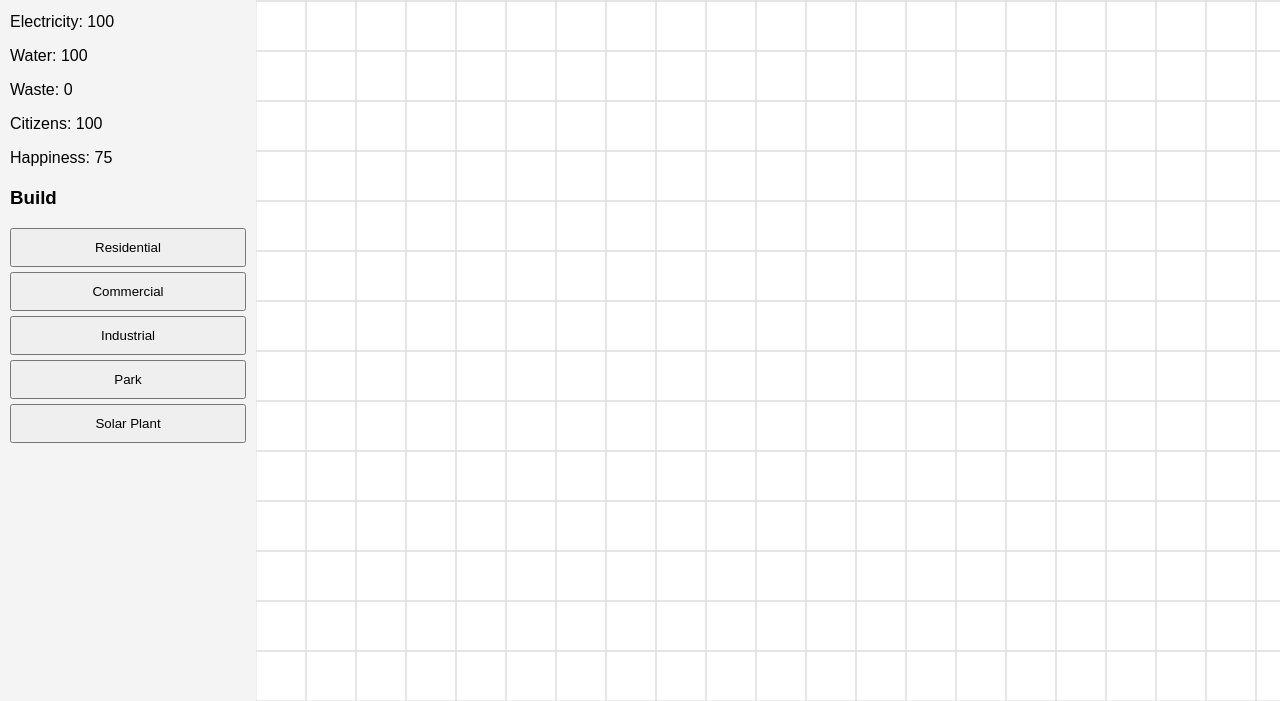
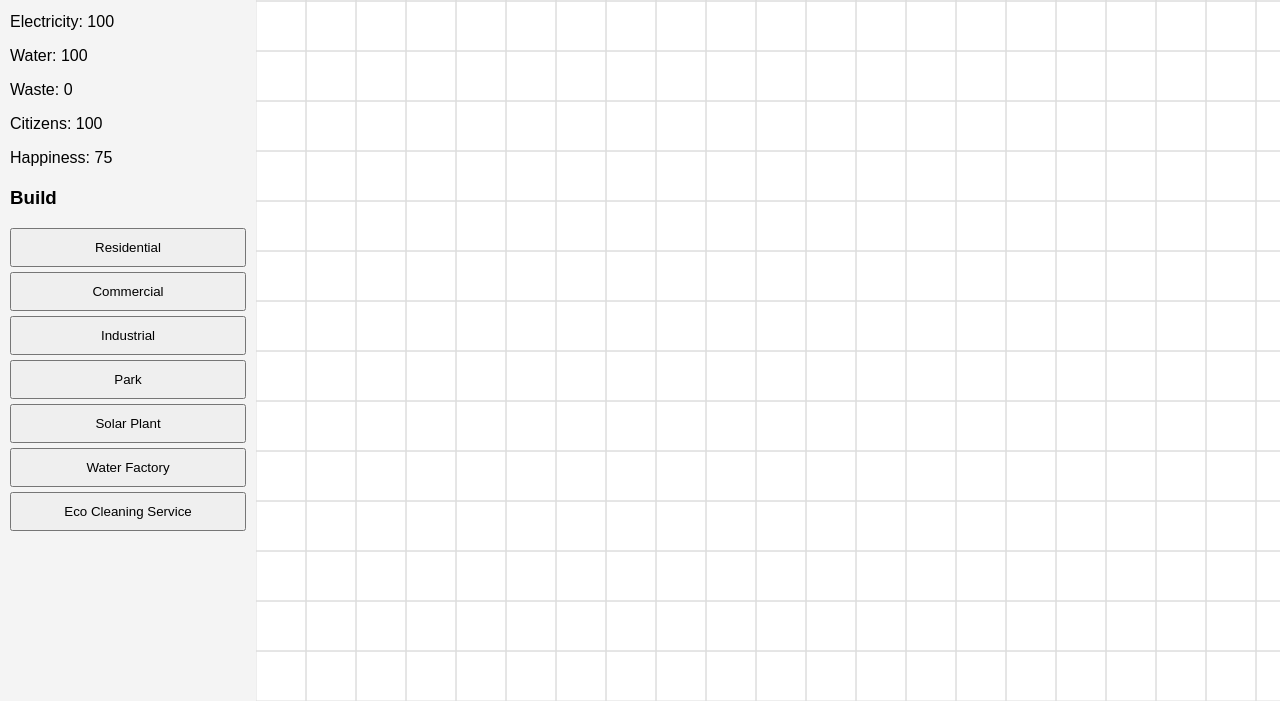
Before and after one commit to largefort/EcoCity, a plain HTML site: page index.html in a window 1280 px wide. Shown: the part 99-800 px from the top of the page. Drawn offline with Linux system fonts and the light colour scheme.

Commit message:
Update index.html

```diff
--- a/index.html
+++ b/index.html
@@ -25,6 +25,8 @@
                 <button data-type="industrial">Industrial</button>
                 <button data-type="park">Park</button>
                 <button data-type="solarPlant">Solar Plant</button>
+                <button data-type="waterFactory">Water Factory</button>
+                <button data-type="ecoCleaningService">Eco Cleaning Service</button>
             </div>
         </div>
         <canvas id="game-canvas"></canvas>
```
